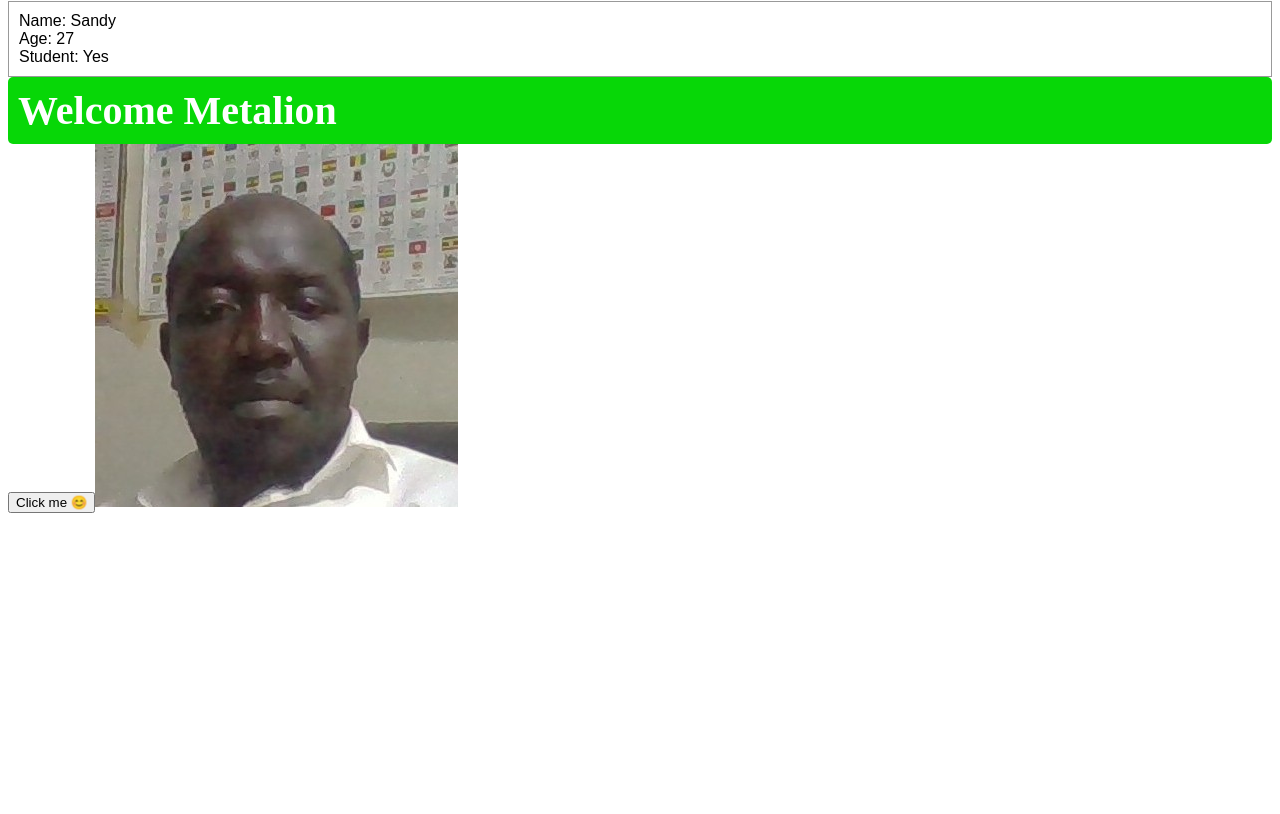
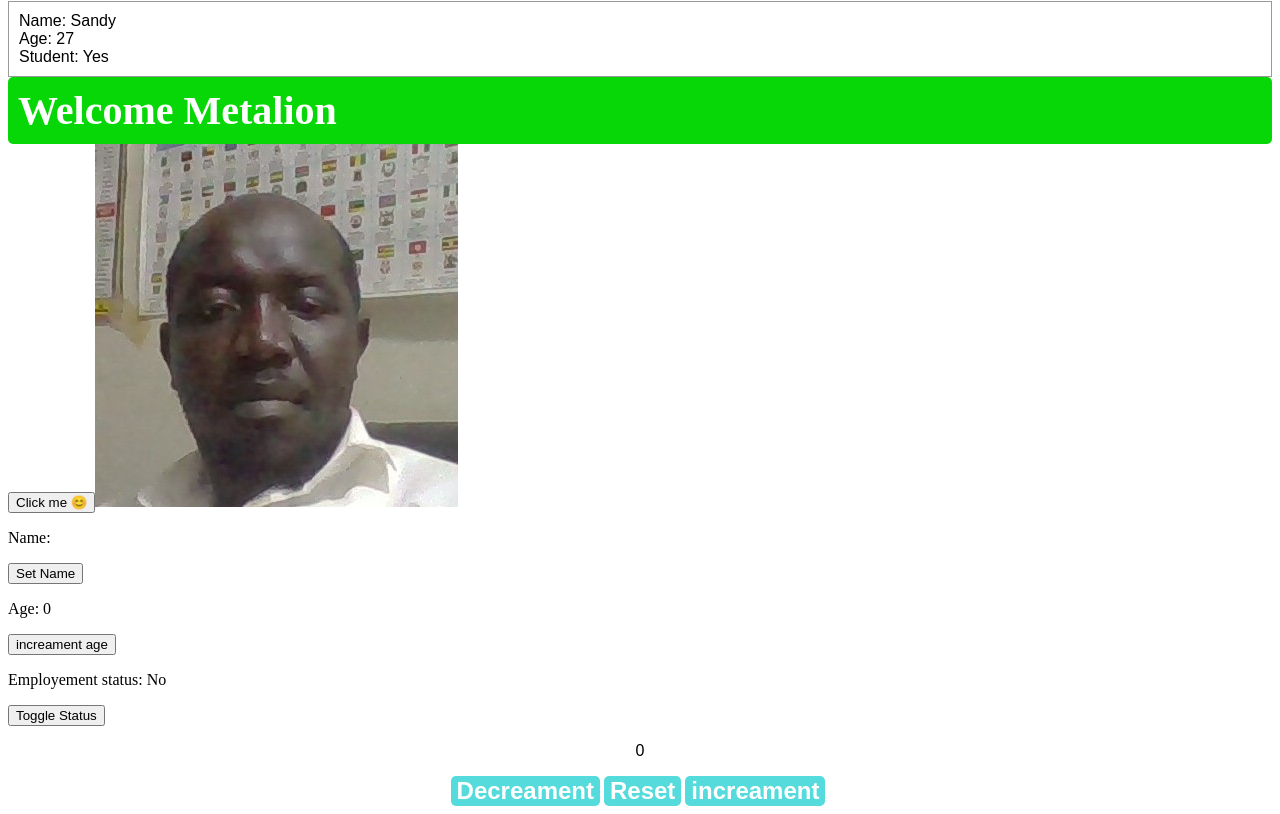
Before and after one commit to MetaDaniel/my-react-app, a React (Vite) app: page / in a window 1280 px wide. Shown: the part 569-1383 px from the top of the page. Before the commit the page ends 1090 px from the top, so only its background shows below. Built offline with nearby package versions, Linux system fonts and the light colour scheme.

Commit message:
version 2

```diff
--- a/src/App.jsx
+++ b/src/App.jsx
@@ -5,7 +5,8 @@
 import List from "./List.jsx"
 import Button2 from "./Button2.jsx"
 import ProfilePicture from "./profilePicture.jsx"
-
+import MyComponent from "./MyComponent.jsx"
+import Counter from "./Counter.jsx"
 
 
 
@@ -24,6 +25,8 @@
       <UserGreeting isLoggedIn ={true} username = "Metalion" />
       <Button2/>
       <ProfilePicture/>
+      <MyComponent />
+      <Counter/>
 
 
 
--- /dev/null
+++ b/src/Counter.jsx
@@ -0,0 +1,29 @@
+import React, {useState} from "react";
+
+function Counter (){
+
+const [count, setCount] = useState(0);
+
+const increament = () => {
+    setCount(count + 1);
+}
+const decreament = () => {
+    setCount(count - 1);
+}
+const reset = () => {
+    setCount(0);
+}
+
+return(
+    <div className= "counter-container">
+        <p className ="count-display">{count}</p>
+        <button className ="counter-button" onClick={decreament}>Decreament</button>
+        <button className ="counter-button" onClick={reset}>Reset</button>
+        <button className ="counter-button" onClick={increament}>increament</button>
+
+    </div>
+)
+
+}
+
+export default Counter;
--- /dev/null
+++ b/src/MyComponent.jsx
@@ -0,0 +1,35 @@
+
+import React, {useState} from "react";
+
+
+function MyComponent() {
+
+const [name, setName] = useState();
+
+const [age, setAge] = useState(0);
+
+const [isEmployed, setIsEmployed] = useState (false);
+
+const updateName = () => { setName("Guest");}
+
+const increamentAge = () => {setAge(age + 2);}
+
+const toggleEmployedStatus = () => {
+    setIsEmployed(!isEmployed);
+}
+
+return(
+    <div>
+        <p>Name: {name}</p>
+        <button onClick={updateName}>Set Name</button>
+
+        <p>Age: {age}</p>
+        <button onClick={increamentAge}>increament age</button>
+
+        <p>Employement status: {isEmployed ? "yes" : "No" }</p>
+        <button onClick={toggleEmployedStatus}>Toggle Status</button>
+    </div>
+);
+
+}
+export default MyComponent;
--- a/src/index.css
+++ b/src/index.css
@@ -74,3 +74,31 @@
   border-radius: 5px;
   margin: 0;
 }
+
+.counter-container{
+  text-align: center;
+  font-family: Arial, sans-serif;
+
+}
+
+.counter-display{
+  font-size: 10em;
+  margin-top: 0;
+  margin-bottom: 50px;
+}
+
+.counter-button{
+  width: 15opx;
+  height: 50xp;
+  font-size: 1.5em;
+  font-weight: bold;
+  background-color: rgb(85, 219, 219);
+  color: white;
+  border: none;border-radius: 5px;
+  cursor: pointer;
+  margin-right: 4px;
+}
+
+.counter-button:hover {
+  background-color: rgb(8, 216, 216);;
+}
```
